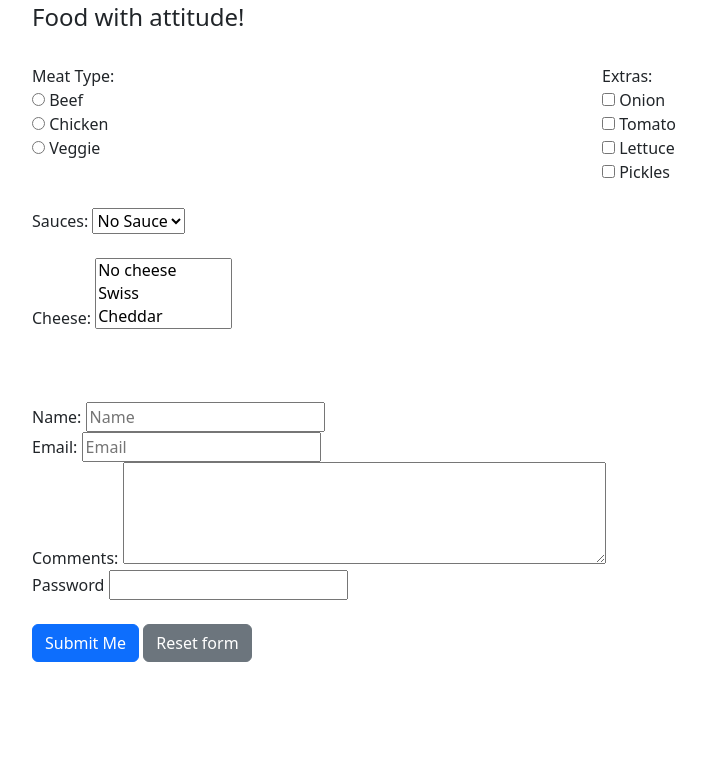
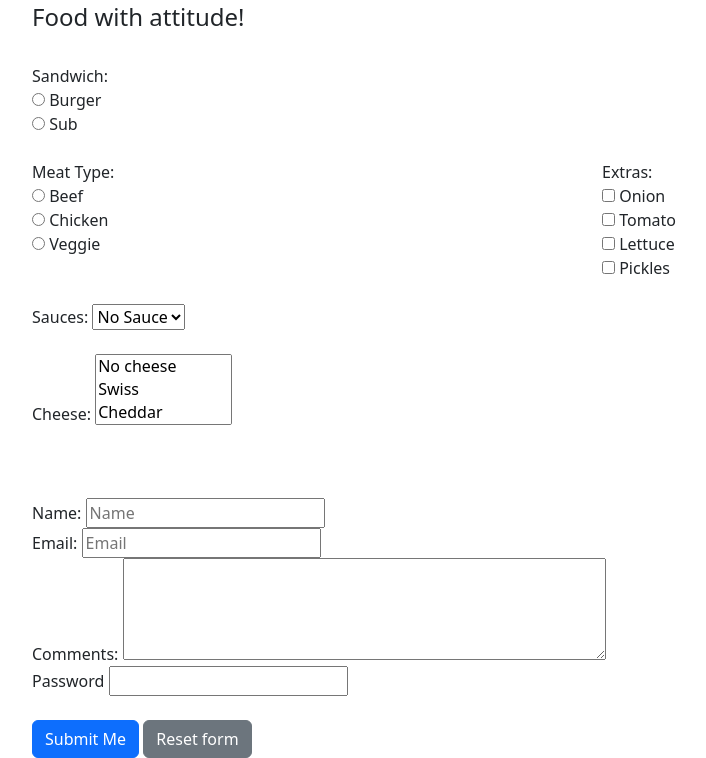
Before and after one commit to samsonphan/ist-256-restaurant, a plain HTML site: page index.html in a window 1280 px wide. Shown: the part 53-811 px from the top of the page, without its empty margins (50-756 px from the left). Drawn offline with nearby package versions, Linux system fonts and the light colour scheme.

Commit message:
Add files via upload
Added burger or sub

```diff
--- a/index.html
+++ b/index.html
@@ -16,6 +16,17 @@
         <h4>Food with attitude!</h4>
 
         <form method="post">
+            <div class="row">
+                <div class="col-sm-8">
+                    <br>
+                    <label for="sandwich_type">Sandwich:</label><br>
+                    <input type="radio" id="burger" name="sandwich_type" value="burger">
+                    <label for="burger">Burger</label>
+                    <br>
+                    <input type="radio" id="sub" name="sandwich_type" value="sub">
+                    <label for="sub">Sub</label>
+                </div>
+            </div>
             <div class="row">
                 <div class="col-sm-6">
                     <br>
```
